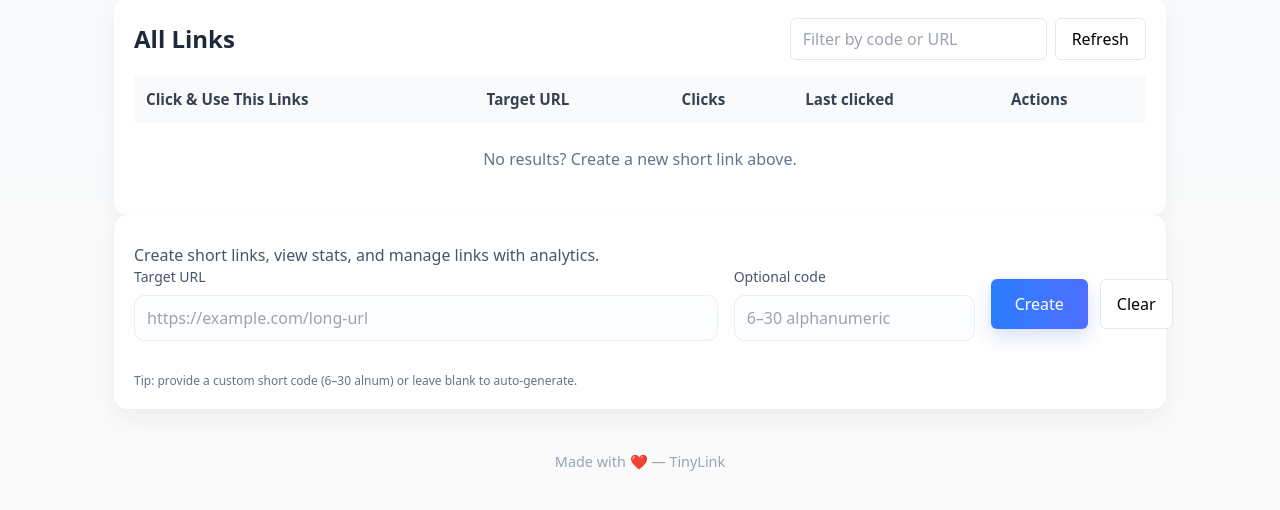
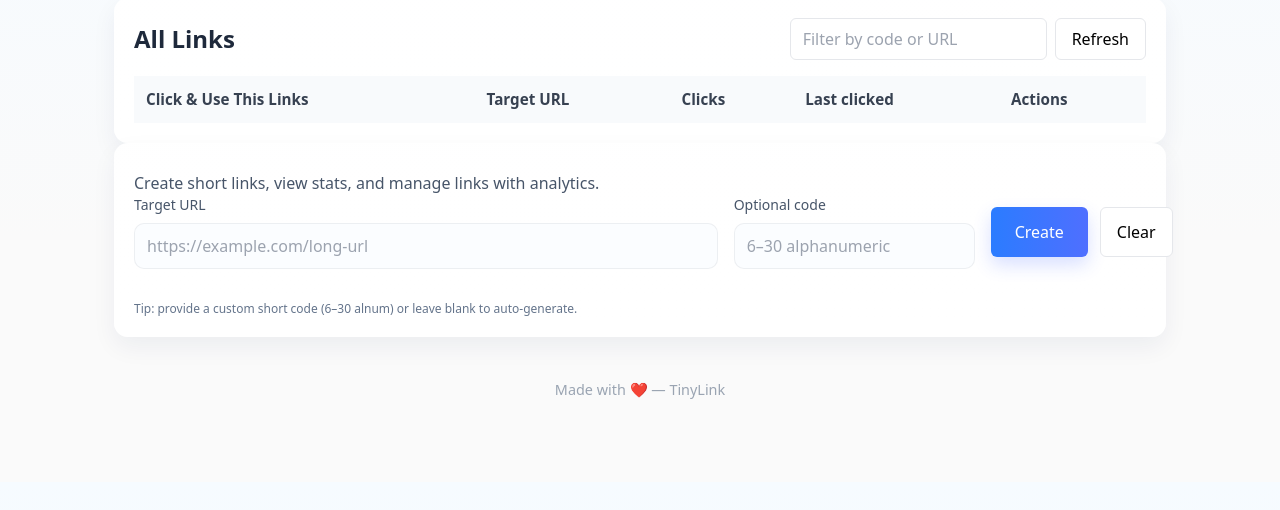
Before and after one commit to DileepNiki121/Take-Home_Project_TinyLink, a website: page public/index.html in a window 1280 px wide. Shown: the part 130-640 px from the top of the page. Drawn offline with nearby package versions, Linux system fonts and the light colour scheme; no server answers.

Commit message:
Remove 'No results?' message from index.html
Removing one dev tag in html

```diff
--- a/public/index.html
+++ b/public/index.html
@@ -111,7 +111,6 @@
         </table>
       </div>
 
-      <div id="emptyNote" class="py-6 text-center text-slate-500">No results? Create a new short link above.</div>
     </section>
 
     <!-- CREATE FORM CARD -->
```
